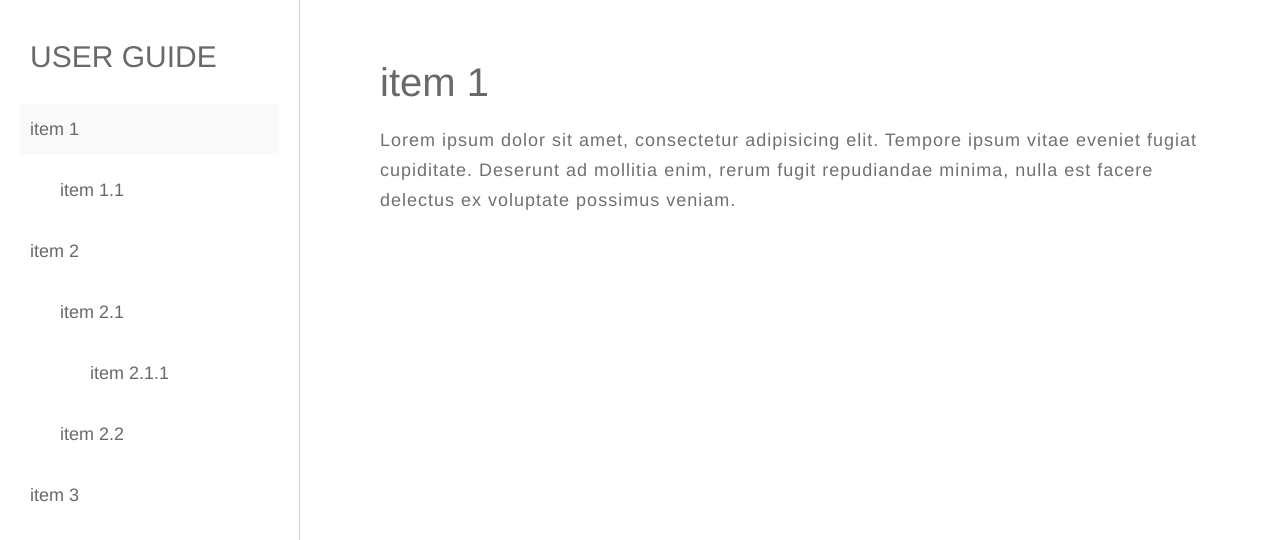
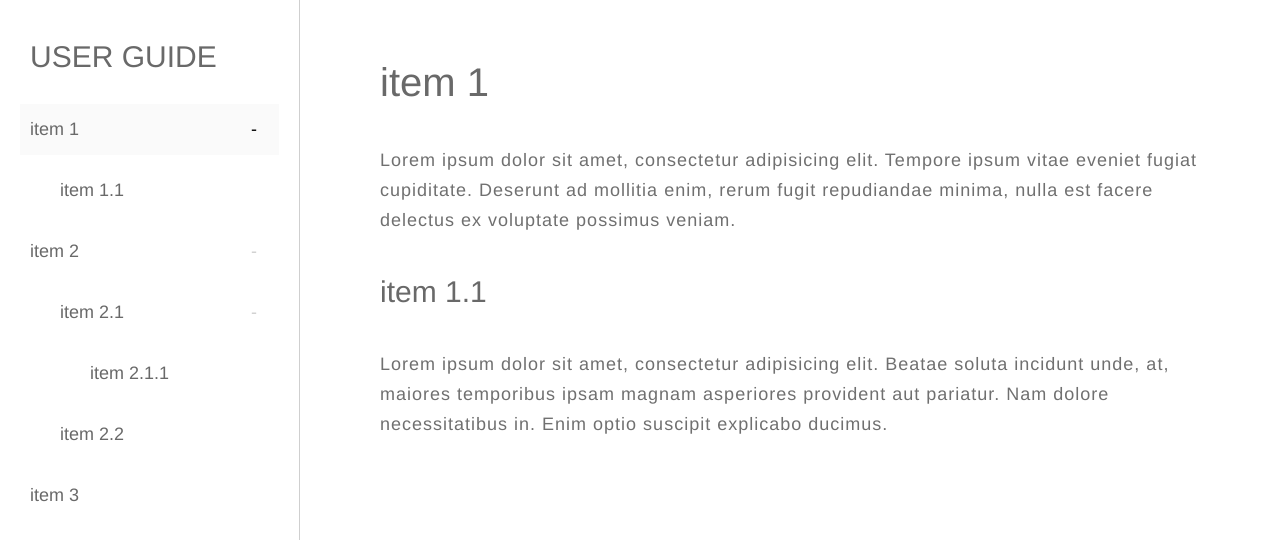
Before and after one commit to dani-silva/guia, a React app: page / in a window 1280 px wide. Shown: the top 540 px of the page. Built offline with nearby package versions, Linux system fonts and the light colour scheme.

Commit message:
add events in nav

```diff
--- a/public/styles.css
+++ b/public/styles.css
@@ -42,13 +42,41 @@ a {
 			font-size: 1.5rem;
 		}
 
-		.containerListNav {
-			background: #fff;
+		.subListNav {
+			display: block;
+			padding-left: 1.5rem;
 		}
 
-		.subListNav {
-			padding-left: 1.5rem;
-		}
+			.itemNav.fatherItem::after {
+				content: '';
+				position: absolute;
+				display: flex;
+				justify-content: center;
+				align-items: center;
+				top: 0;
+				right: 0;
+				width: 50px;
+				height: 2.5rem;
+			}
+
+			.itemNav.active::after {
+				content: '-';
+				color: #cfcfcf;
+			}
+
+			.itemNav.desactive::after {
+				content: '+';
+				color: #000;
+			}
+
+			.desactive + .subListNav {
+				display: none;
+			}
+
+			.activeItemNav.active.fatherItem::after,
+			.activeItemNav.desactive.fatherItem::after {
+				color: #000;
+			}
 
 			.itemNav {
 				position: relative;
@@ -72,6 +100,7 @@ a {
 		flex-grow: 1;
 		height: 100%;
 		padding: 2rem 4rem;
+		overflow: auto;
 	}
 
 		.titleContent {
@@ -84,8 +113,17 @@ a {
 
 		.guideContent {
 			font-size: .9rem;
+			padding: 1rem 0rem;
 			color: #707070;
 			font-family: helvetica;
 			line-height: 1.5rem;
 			letter-spacing: .05rem;
 		}
+
+		.subTitleContent {
+			display: block;
+			color: #696969;
+			padding: 1rem 0rem;
+			font-weight: normal;
+			font-size: 1.5rem;
+		}
--- a/src/jsx/container/app.jsx
+++ b/src/jsx/container/app.jsx
@@ -28,6 +28,15 @@ class App extends React.Component {
 
 	changeContent(e, content) {
 
+		if (e.target.classList.value.indexOf('activeItemNav',0) != -1 || e.target.classList.value.indexOf('desactive',0) != -1) {
+
+			if (e.target.classList.value.indexOf('fatherItem',0) != -1) {
+				e.target.classList.toggle('active');
+				e.target.classList.toggle('desactive');
+			}
+
+		}
+
 		document.querySelector('.activeItemNav').classList.remove('activeItemNav');
 
 		e.target.classList.add('activeItemNav')
--- a/src/jsx/container/component/navguide.jsx
+++ b/src/jsx/container/component/navguide.jsx
@@ -28,7 +28,7 @@ class NavGuide extends React.Component {
 
 								<li key={index} link={item.link} title={item.title} >
 
-									<a onClick={(e) => this.props.functionChangeContent(e, item)} className='itemNav' to={item.link}> { item.title } </a>
+									<a onClick={(e) => this.props.functionChangeContent(e, item)} className='itemNav fatherItem active' to={item.link}> { item.title } </a>
 
 									{subList}
 
--- a/src/jsx/container/component/userguide.jsx
+++ b/src/jsx/container/component/userguide.jsx
@@ -10,6 +10,26 @@ const UserGuide = (props) => (
 
 		</p>
 
+		{
+			props.content.subItems ?
+
+				props.content.subItems.map((content, index) => {
+					return(
+						<section key={index}>
+							<h2 className='subTitleContent'>{content.title}</h2>
+
+							<p className='guideContent'>
+
+								{content.content}
+
+							</p>
+						</section>
+					)
+				})
+
+			: null
+		}
+
 	</article>
 )
 
```
Also changed, not shown: 1 other file (tests, documents, lock files or other folders).
